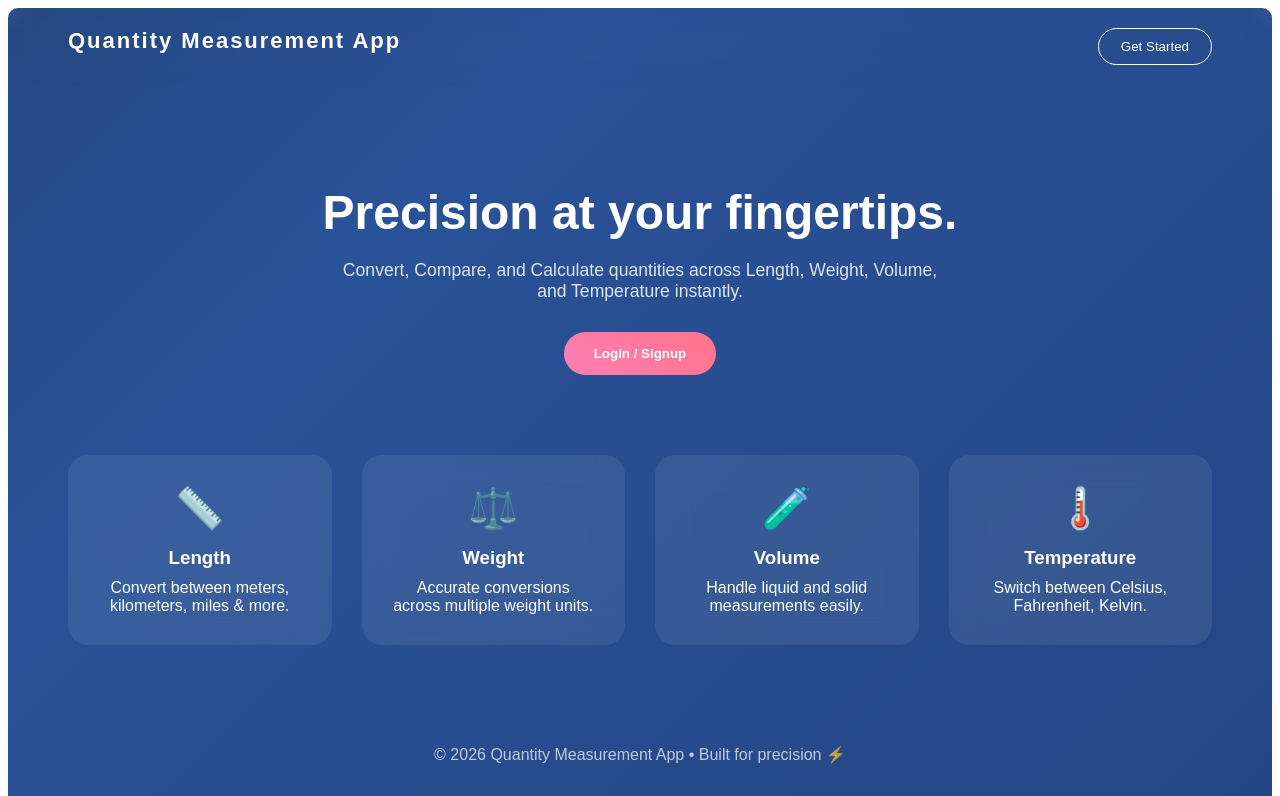
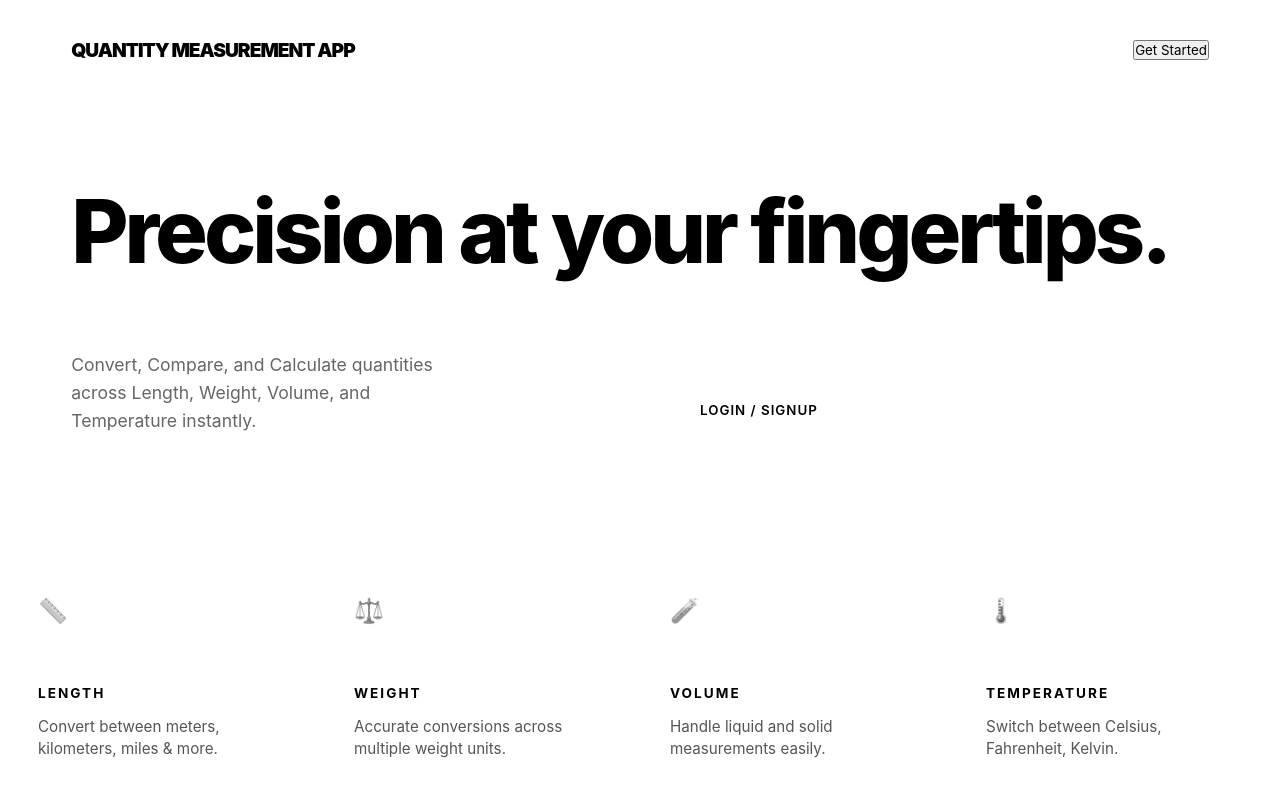
Before and after one commit to mohd-meraaz/QuantityMeasurementApp-Frontend, an Angular app: page / in a window 1280 px wide. Shown: the top 796 px of the page. Built offline with nearby package versions, Linux system fonts and the light colour scheme.

Commit message:
[MohdMeraaz] : updated CSS

```diff
--- a/src/app/components/welcome/welcome.component.css
+++ b/src/app/components/welcome/welcome.component.css
@@ -1,135 +1,144 @@
-/* RESET */
+:root {
+  --bg: #ffffff;
+  --fg: #000000;
+  --accent: #ff4d00; /* Safety Orange */
+  --muted: #f4f4f4;
+  --border: #e5e5e5;
+}
+
 * {
   margin: 0;
   padding: 0;
   box-sizing: border-box;
-  font-family: 'Poppins', sans-serif;
+  font-family: 'Inter', sans-serif;
+  -webkit-font-smoothing: antialiased;
 }
 
-/* BACKGROUND */
-.welcome-container {
-  border-radius: 10px;
-  min-height: 100vh;
-  color: white;
-  background: linear-gradient(-45deg, #1e3c72, #2a5298, #0f2027, #203a43);
-  background-size: 400% 400%;
-  animation: gradientBG 12s ease infinite;
-  display: flex;
-  flex-direction: column;
+body {
+  background-color: var(--bg);
+  color: var(--fg);
 }
 
-/* ANIMATED BG */
-@keyframes gradientBG {
-  0% { background-position: 0% 50%; }
-  50% { background-position: 100% 50%; }
-  100% { background-position: 0% 50%; }
-}
-
-/* NAVBAR */
+/* NAVBAR - Minimal & Sharp */
 .nav {
-  border-radius: 10px;
   display: flex;
   justify-content: space-between;
-  padding: 20px 60px;
-  backdrop-filter: blur(10px);
+  align-items: center;
+  padding: 30px 5%;
+  border-bottom: 1px solid var(--border);
 }
 
 .logo {
-  font-size: 22px;
-  font-weight: bold;
-  letter-spacing: 2px;
+  font-size: 1.2rem;
+  font-weight: 900;
+  text-transform: uppercase;
+  letter-spacing: -1px;
 }
 
-/* HERO */
+/* HERO - Asymmetric Layout */
 .hero {
-  text-align: center;
-  margin-top: 100px;
-  padding: 0 20px;
+  padding: 100px 5%;
+  display: grid;
+  grid-template-columns: 1fr 1fr;
+  align-items: end;
+  gap: 40px;
 }
 
 .hero h1 {
-  font-size: 3rem;
-  font-weight: 700;
-  margin-bottom: 20px;
+  font-size: 5.5rem;
+  font-weight: 800;
+  line-height: 0.9;
+  letter-spacing: -4px;
+  grid-column: 1 / 3;
+  margin-bottom: 40px;
 }
 
 .hero p {
   font-size: 1.1rem;
-  opacity: 0.85;
-  max-width: 600px;
-  margin: 0 auto 30px;
+  line-height: 1.6;
+  max-width: 400px;
+  color: #666;
 }
 
-/* BUTTONS */
+/* BUTTONS - Industrial Look */
 .btn-primary {
-  padding: 14px 30px;
+  padding: 18px 40px;
+  background: var(--fg);
+  color: var(--bg);
   border: none;
-  border-radius: 30px;
-  background: linear-gradient(45deg, #ff7eb3, #ff758c);
-  color: white;
   font-weight: 600;
+  text-transform: uppercase;
+  letter-spacing: 1px;
   cursor: pointer;
-  transition: 0.3s;
+  transition: 0.2s;
+  justify-self: start;
 }
 
 .btn-primary:hover {
-  transform: scale(1.05);
-  box-shadow: 0 10px 25px rgba(255, 118, 150, 0.5);
+  background: var(--accent);
 }
 
-.btn-outline {
-  padding: 10px 22px;
-  border-radius: 25px;
-  border: 1px solid white;
-  background: transparent;
-  color: white;
-  cursor: pointer;
-  transition: 0.3s;
+/* FEATURES - The "Grid System" */
+.features {
+  display: grid;
+  grid-template-columns: repeat(4, 1fr);
+  border-top: 1px solid var(--border);
 }
 
-.btn-outline:hover {
-  background: white;
-  color: #2a5298;
+.feature-card {
+  padding: 60px 30px;
+  border-right: 1px solid var(--border);
+  border-bottom: 1px solid var(--border);
+  transition: background 0.3s ease;
 }
 
-/* FEATURES */
-.features {
-  display: grid;
-  grid-template-columns: repeat(auto-fit, minmax(220px, 1fr));
-  gap: 30px;
-  padding: 80px 60px;
-}
-
-/* CARD */
-.feature-card {
-  background: rgba(255, 255, 255, 0.08);
-  border-radius: 20px;
-  padding: 30px;
-  text-align: center;
-  backdrop-filter: blur(15px);
-  transition: 0.4s;
-  position: relative;
-  overflow: hidden;
+.feature-card:last-child {
+  border-right: none;
 }
 
 .feature-card:hover {
-  transform: translateY(-10px) scale(1.03);
-  box-shadow: 0 15px 40px rgba(0,0,0,0.3);
+  background: var(--muted);
 }
 
 .icon {
-  font-size: 40px;
+  font-size: 24px;
+  display: block;
+  margin-bottom: 60px;
+  filter: grayscale(1);
+}
+
+.feature-card h3 {
+  font-size: 0.85rem;
+  text-transform: uppercase;
+  letter-spacing: 2px;
   margin-bottom: 15px;
 }
 
-.feature-card h3 {
-  margin-bottom: 10px;
+.feature-card p {
+  font-size: 0.95rem;
+  color: #555;
+  line-height: 1.5;
 }
 
 /* FOOTER */
 .footer {
-  border-radius: 10px;
-  text-align: center;
-  padding: 20px;
-  opacity: 0.7;
+  padding: 80px 5%;
+  font-size: 0.8rem;
+  text-transform: uppercase;
+  letter-spacing: 1px;
+  display: flex;
+  justify-content: space-between;
 }
+
+/* RESPONSIVE */
+@media (max-width: 1024px) {
+  .hero h1 { font-size: 4rem; }
+  .features { grid-template-columns: 1fr 1fr; }
+}
+
+@media (max-width: 600px) {
+  .hero { grid-template-columns: 1fr; }
+  .hero h1 { font-size: 3rem; grid-column: 1; }
+  .features { grid-template-columns: 1fr; }
+  .feature-card { border-right: none; }
+}
```
